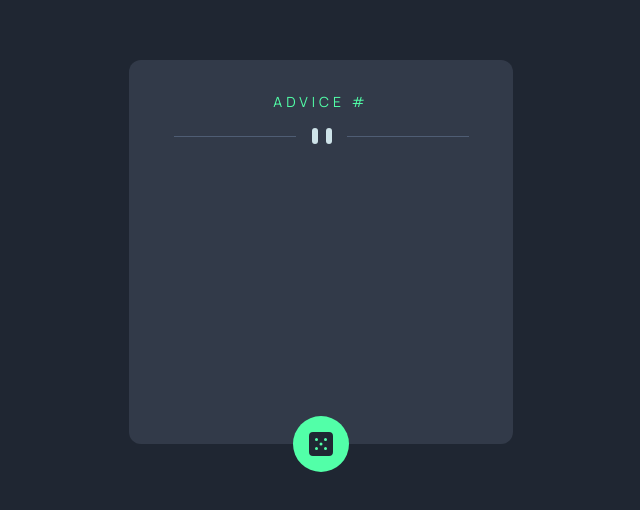
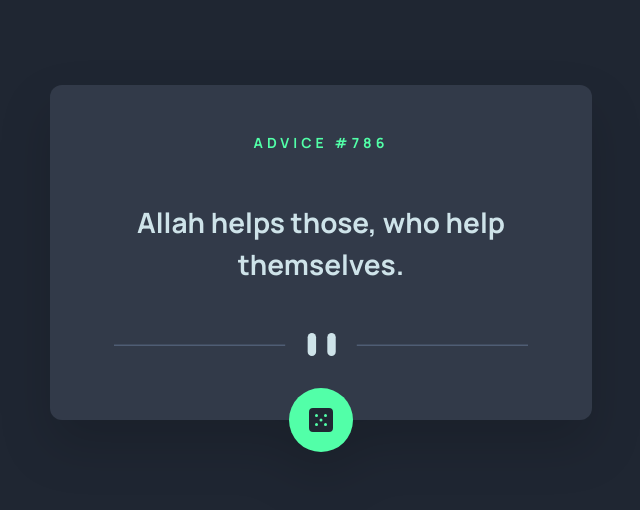
Before and after one commit to WDWaleed/Advice-Generator-App-Frontend-Mentor, a React (Vite) app: page / in a window 1280 px wide. Shown: the part 148-658 px from the top of the page, without its empty margins (319-959 px from the left). Built offline with nearby package versions, Linux system fonts and the light colour scheme; no server answers.

Commit message:
Finished design and layout
Styled the app according to the designs in the design folder.
The app is now functional as well as beautiful._.

```diff
--- a/src/components/Advice.jsx
+++ b/src/components/Advice.jsx
@@ -1,9 +1,9 @@
 import axios from "axios";
-import { useEffect, useState } from "react";
+import {useState } from "react";
 
 const Advice = () => {
-  const [advice, setAdvice] = useState();
-  const [index, setIndex] = useState();
+  const [advice, setAdvice] = useState("Allah helps those, who help themselves.");
+  const [index, setIndex] = useState(786);
 
   const fetchAdvice = async () => {
     try {
@@ -19,24 +19,22 @@ const Advice = () => {
     }
   };
 
-  useEffect(() => {
-    fetchAdvice();
-  }, []);
-
   return (
-    <section className="relative w-full sm:w-96 bg-DarkGrayishBlue aspect-square rounded-xl p-8 text-center">
-      <h1 className="text-NeonGreen text-sm tracking-[4px]">ADVICE #{index}</h1>
-      <p className="text-quote text-LightCyan font-extrabold">{advice}</p>
-      <div>
-        <img
+    <section className="relative w-[346px] h-[315px] sm:w-[542px] sm:h-[335px] bg-DarkGrayishBlue rounded-xl pt-8 pb-12 px-8 sm:p-16 sm:pt-12 text-center flex flex-col drop-shadow-2xl">
+      <h1 className="text-NeonGreen text-sm tracking-[4px] font-bold">ADVICE #{index}</h1>
+      <div className="grow relative">
+        <p className="w-full text-quote text-LightCyan font-bold absolute top-1/2 right-1/2 translate-x-1/2 -translate-y-1/2 before:content-[]">{advice}</p>
+      </div>
+      <div className="content-[url(./src/assets/pattern-divider-desktop.svg)] sm:content-[url(./src/assets/pattern-divider-mobile.svg)]">
+        {/* <img
           src="./src/assets/pattern-divider-mobile.svg"
           alt="Divider"
           className="my-4 mx-auto"
-        />
+        /> */}
       </div>
       <button
         onClick={fetchAdvice}
-        className=" p-4 bg-NeonGreen rounded-full absolute bottom-0 left-[50%] -translate-x-[50%] translate-y-[50%]"
+        className=" p-5 bg-NeonGreen rounded-full absolute bottom-0 left-1/2 -translate-x-1/2 translate-y-1/2 duration-150 ease-in-out hover:opacity-90"
       >
         <img src="./src/assets/icon-dice.svg" />
       </button>
```
